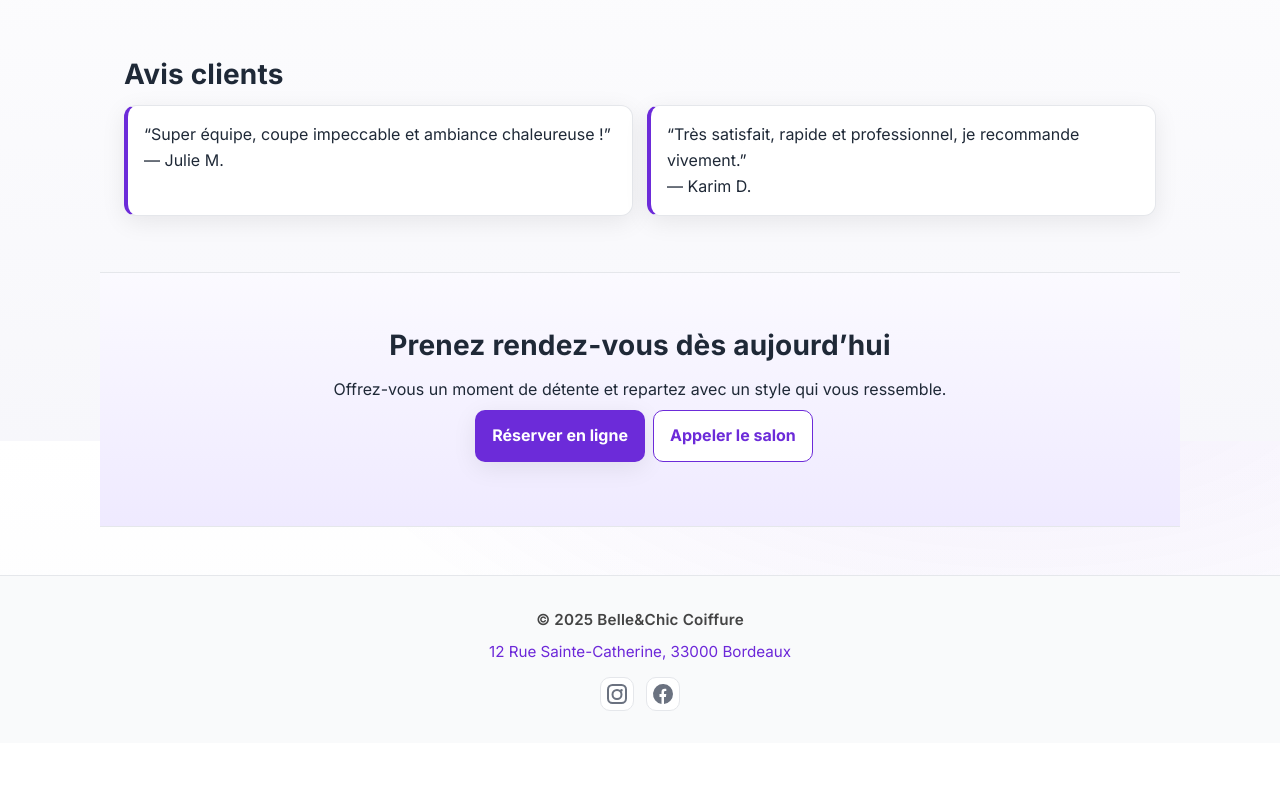
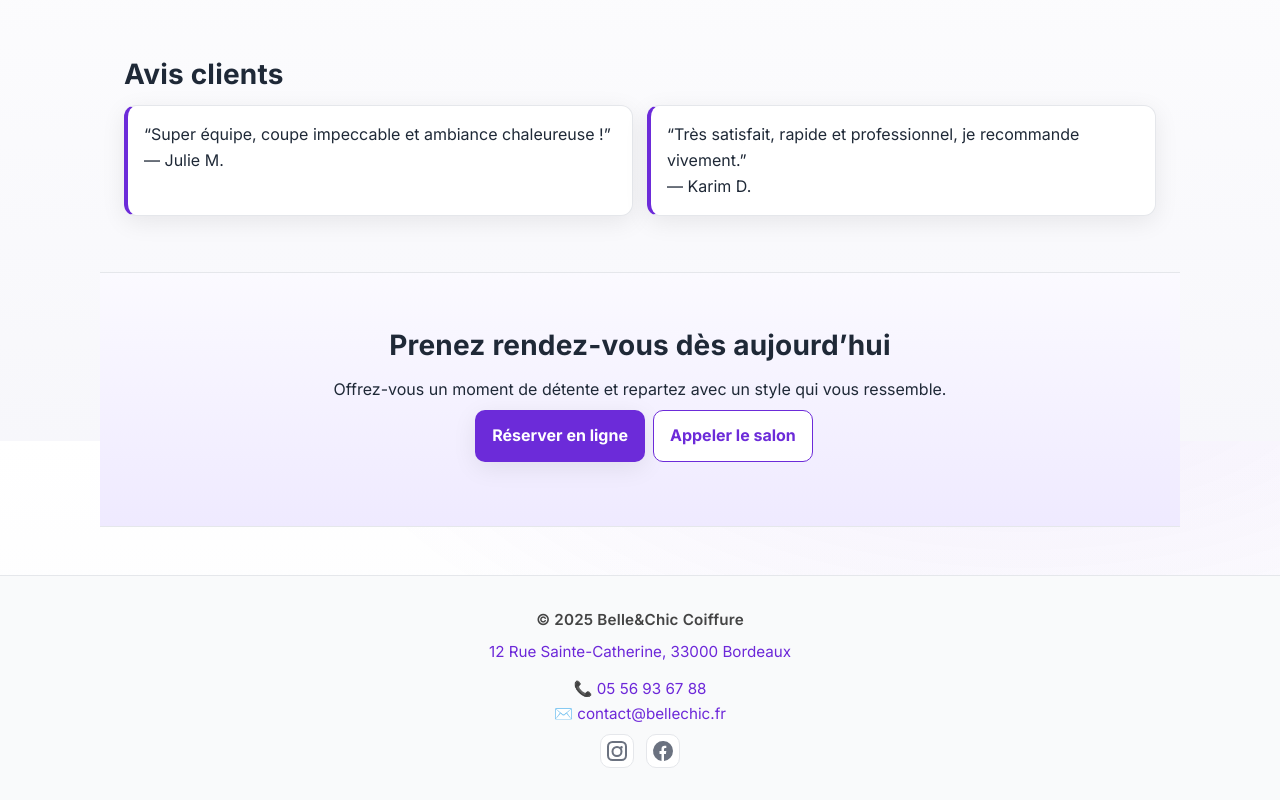
Before and after one commit to greg3337/salon-coiffure-next14, a Next.js app: page / in a window 1280 px wide. Shown: the part 1959-2759 px from the top of the page. Before the commit the page ends 2702 px from the top, so only its background shows below. Built offline with nearby package versions, Linux system fonts and the light colour scheme.

Commit message:
ajout infos

```diff
--- a/src/app/layout.tsx
+++ b/src/app/layout.tsx
@@ -69,6 +69,11 @@ rel="noopener noreferrer"
 </a>
 </p>
 
+<p className="contact">
+📞 <a href="tel:+33556936788">05 56 93 67 88</a> <br />
+✉️ <a href="mailto:contact@bellechic.fr">contact@bellechic.fr</a>
+</p>
+
 {/* Réseaux sociaux */}
 <nav className="social">
 <a
```
